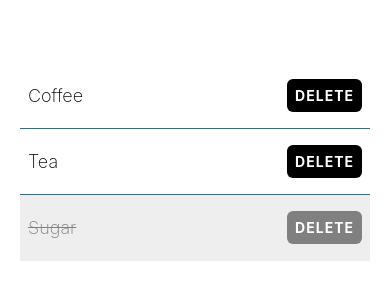
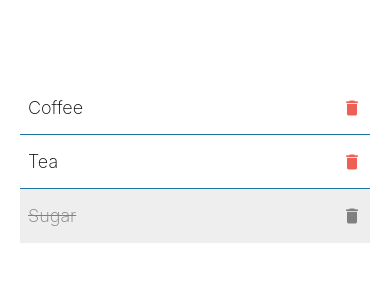
Before and after one commit to TheSamadAzeez/taskly, a React Native app: screen / in a window 390 px wide. Shown: the part 260-560 px from the top of the page. Built offline with nearby package versions, Linux system fonts and the light colour scheme.

Commit message:
feat: Refactor ShoppingListItem component to use MaterialIcons for delete action and remove unused styles

```diff
--- a/components/ShoppingListItem.tsx
+++ b/components/ShoppingListItem.tsx
@@ -1,5 +1,6 @@
 import { Alert, StyleSheet, Text, TouchableOpacity, View } from "react-native";
 import { theme } from "../theme";
+import MaterialIcons from "@expo/vector-icons/MaterialIcons";
 
 type Props = {
   name: string;
@@ -36,16 +37,13 @@ function ShoppingListItems({ name, isCompleted }: Props) {
       >
         {name}
       </Text>
-      {/* button */}
-      <TouchableOpacity
-        style={[
-          styles.button,
-          isCompleted ? styles.completedButton : undefined,
-        ]}
-        onPress={handleDe1ete}
-        activeOpacity={0.7}
-      >
-        <Text style={styles.buttonText}>Delete</Text>
+      {/* delete button */}
+      <TouchableOpacity onPress={handleDe1ete} activeOpacity={0.7}>
+        <MaterialIcons
+          name="delete"
+          size={20}
+          color={isCompleted ? theme.colorGrey : theme.colorRed}
+        />
       </TouchableOpacity>
     </View>
   );
@@ -53,12 +51,6 @@ function ShoppingListItems({ name, isCompleted }: Props) {
 
 // styles for the App component
 const styles = StyleSheet.create({
-  container: {
-    flex: 1,
-    backgroundColor: theme.colorWhite,
-    justifyContent: "center",
-    padding: 20,
-  },
   itemContainer: {
     borderBottomWidth: 1,
     borderBottomColor: theme.colorCerulean,
@@ -82,20 +74,6 @@ const styles = StyleSheet.create({
     textDecorationColor: theme.colorGrey,
     color: theme.colorGrey,
   },
-  button: {
-    backgroundColor: theme.colorBlack,
-    padding: 8,
-    borderRadius: 6,
-  },
-  completedButton: {
-    backgroundColor: theme.colorGrey,
-  },
-  buttonText: {
-    color: theme.colorWhite,
-    fontWeight: "bold",
-    textTransform: "uppercase",
-    letterSpacing: 1,
-  },
 });
 
 export default ShoppingListItems;
--- a/theme.ts
+++ b/theme.ts
@@ -4,4 +4,5 @@ export const theme = {
   colorBlack: "#000",
   colorGrey: "grey",
   colorLightGrey: "#eee",
+  colorRed: "#ee6055",
 };
```
